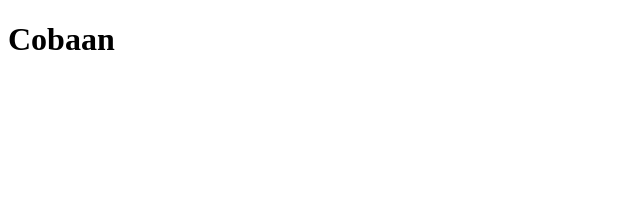
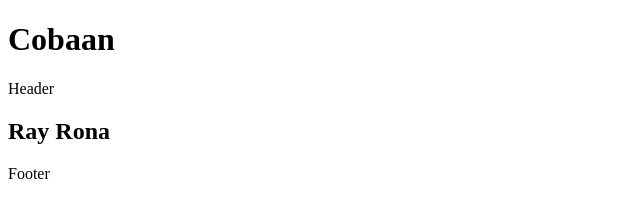
Before and after one commit to rayrona/my-repo-from-remote, a plain HTML site: page index.html in a window 1280 px wide. Shown: the whole page, without its empty margins (0-640 px from the left). Drawn offline with Linux system fonts and the light colour scheme.

```diff
--- a/index.html
+++ b/index.html
@@ -7,5 +7,14 @@
 </head>
 <body>
     <h1>Cobaan</h1>
+    <div id="header">Header</div>
+    <div id="profile-container"></div>
+    <h2 id="profile-name">Ray Rona</h2>
+
+    <div id="footer">Footer</div>
+
+
 </body>
+
+
 </html>
```
